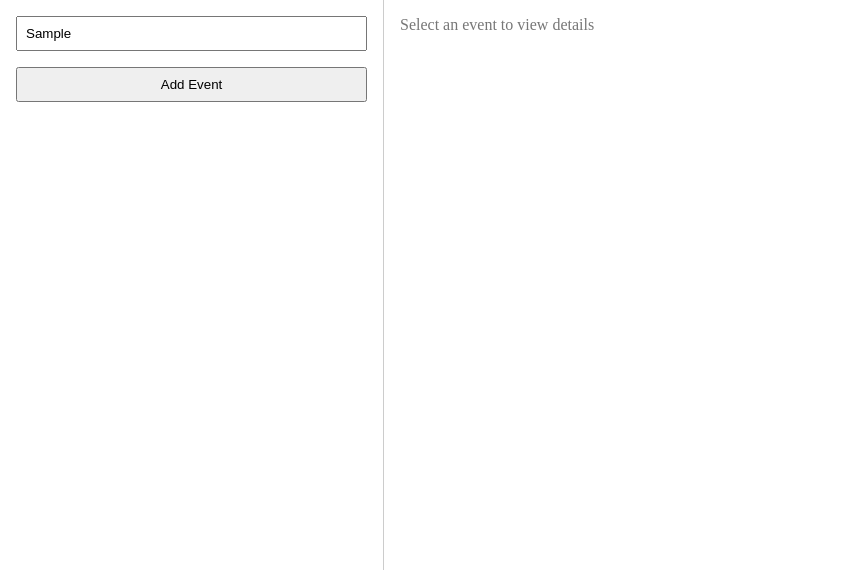
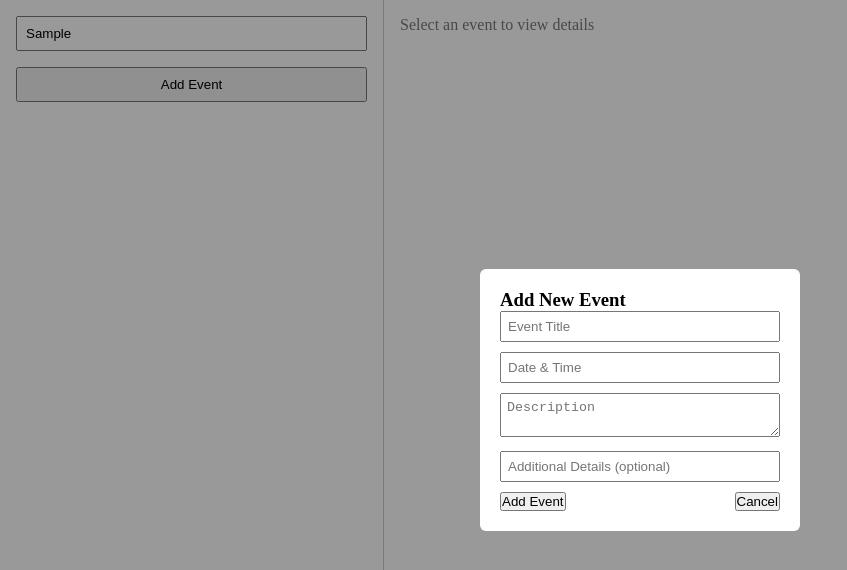
Before and after one commit to veenz-z/react-event-logger, a React (Vite) app in the folder Desktop/Web/react-event-logger/: page / in a window 1280 px wide. Both pictures are taken after typing "Sample" into the empty fields and a click on the button "Add Event". Shown: the top 570 px of the page, without its empty margins (0-847 px from the left). Built offline with nearby package versions, Linux system fonts and the light colour scheme.

Commit message:
added modal

```diff
--- a/Desktop/Web/react-event-logger/src/App.jsx
+++ b/Desktop/Web/react-event-logger/src/App.jsx
@@ -27,6 +27,7 @@ function App() {
                 events={events}
                 selectedEvent={selectedEvent}
                 onSelectEvent={setSelectedEvent}
+                onAddEvent={(newEvent) => _setEvents([...events, newEvent])}
             />
             <EventDetails selectedEvent={selectedEvent} />
         </div>
--- /dev/null
+++ b/Desktop/Web/react-event-logger/src/components/AddEventModal.jsx
@@ -0,0 +1,74 @@
+import {useState} from "react";
+
+function AddEventModal({onClose, onAddEvent}) {
+
+    const [title, setTitle] = useState("");
+    const [dateTime, setDateTime] = useState("");
+    const [description, setDescription] = useState("");
+    const [details, setDetails] = useState("");
+
+    const handleSubmit = (e) => {
+        e.preventDefault();
+
+        const newEvent = {
+            id: Date.now(),
+            title,
+            dateTime,
+            description,
+            details
+        };
+
+        onAddEvent(newEvent);
+        onClose();
+    };
+
+    return (
+        <div className="modal-overlay">
+            <div className="modal">
+                <h3>Add New Event</h3>
+
+                <form onSubmit={handleSubmit}>
+                    <input
+                        type="text"
+                        placeholder="Event Title"
+                        value={title}
+                        onChange={(e) => setTitle(e.target.value)}
+                        required
+                    />
+
+                    <input
+                        type="text"
+                        placeholder="Date & Time"
+                        value={dateTime}
+                        onChange={(e) => setDateTime(e.target.value)}
+                        required
+                    />
+
+                    <textarea
+                        placeholder="Description"
+                        value={description}
+                        onChange={(e) => setDescription(e.target.value)}
+                        required
+                    />
+
+                    <input
+                        type="text"
+                        placeholder="Additional Details (optional)"
+                        value={details}
+                        onChange={(e) => setDetails(e.target.value)}
+                    />
+
+                    <div className="modal-actions">
+                        <button type="submit">Add Event</button>
+                        <button type="button" onClick={onClose}>
+                            Cancel
+                        </button>
+                    </div>
+                </form>
+            </div>
+        </div>
+    );
+
+}
+
+export default AddEventModal;
--- a/Desktop/Web/react-event-logger/src/components/Sidebar.jsx
+++ b/Desktop/Web/react-event-logger/src/components/Sidebar.jsx
@@ -1,11 +1,13 @@
 import SearchBar from "./SearchBar";
 import EventList from "./EventList";
 import {useState} from "react";
+import AddEventModal from "./AddEventModal";
 
 
-function Sidebar({events, selectedEvent, onSelectEvent}) {
+function Sidebar({events, selectedEvent, onSelectEvent,onAddEvent }) {
 
     const [searchQuery, setSearchQuery] = useState("");
+    const [isModalOpen, setIsModalOpen] = useState(false);
 
     const filteredEvents = events.filter(event => event.title.toLowerCase().includes(searchQuery.toLowerCase()));
 
@@ -14,12 +16,26 @@ function Sidebar({events, selectedEvent, onSelectEvent}) {
             searchQuery={searchQuery}
             onSearchChange={setSearchQuery}
         />
-            <button className="add-event-btn">Add Event</button>
+        <button
+            className="add-event-btn"
+            onClick={() => setIsModalOpen(true)}
+        >Add Event
+        </button>
+
         <EventList
             events={filteredEvents}
             selectedEvent={selectedEvent}
             onSelectEvent={onSelectEvent}
-            /></div>);
+        />
+
+        {isModalOpen && (
+            <AddEventModal
+                onClose={() => setIsModalOpen(false)}
+                onAddEvent={onAddEvent}
+            />
+        )}
+
+    </div>);
 }
 
 export default Sidebar;
--- a/Desktop/Web/react-event-logger/src/index.css
+++ b/Desktop/Web/react-event-logger/src/index.css
@@ -62,3 +62,34 @@
     color: #777;
     font-size: 1rem;
 }
+
+.modal-overlay {
+    position: fixed;
+    top: 0;
+    left: 0;
+    width: 100%;
+    height: 100%;
+    background: rgba(0, 0, 0, 0.4);
+    display: flex;
+    justify-content: center;
+    align-items: center;
+}
+
+.modal {
+    background: white;
+    padding: 20px;
+    width: 320px;
+    border-radius: 6px;
+}
+
+.modal input,
+.modal textarea {
+    width: 100%;
+    margin-bottom: 10px;
+    padding: 6px;
+}
+
+.modal-actions {
+    display: flex;
+    justify-content: space-between;
+}
```
Lines whose indentation alone changed are shown as unchanged.
